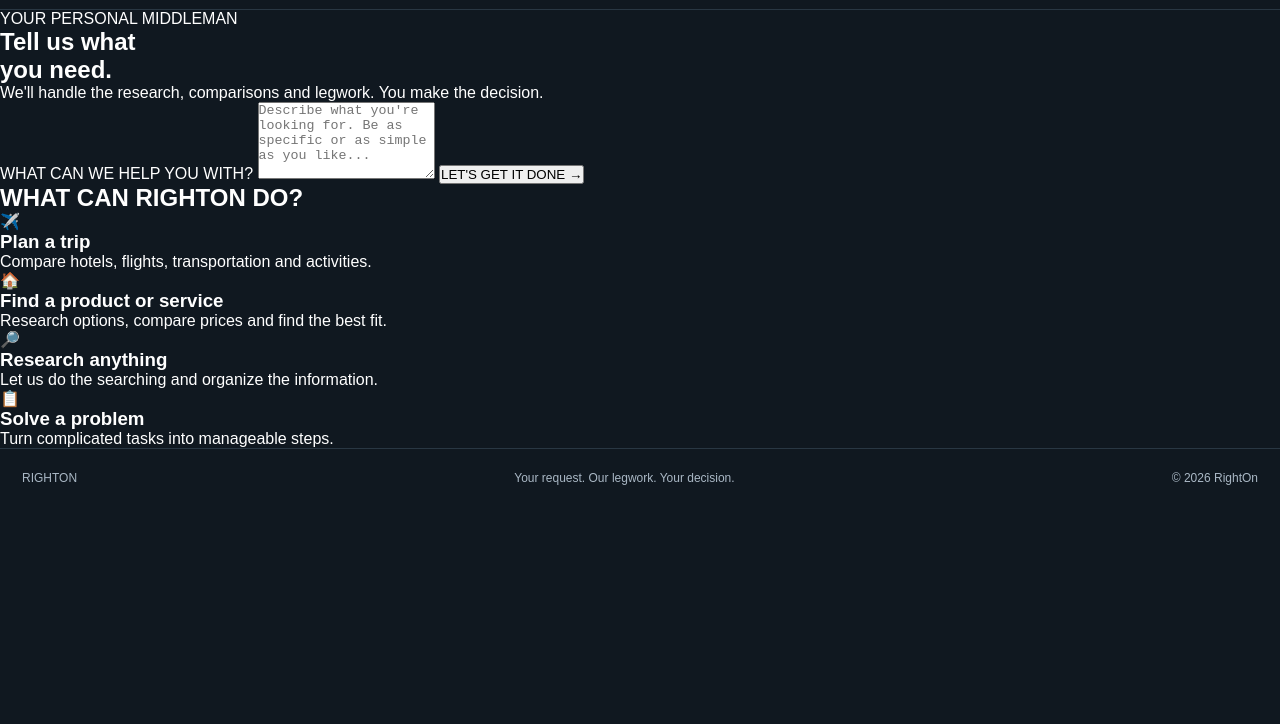
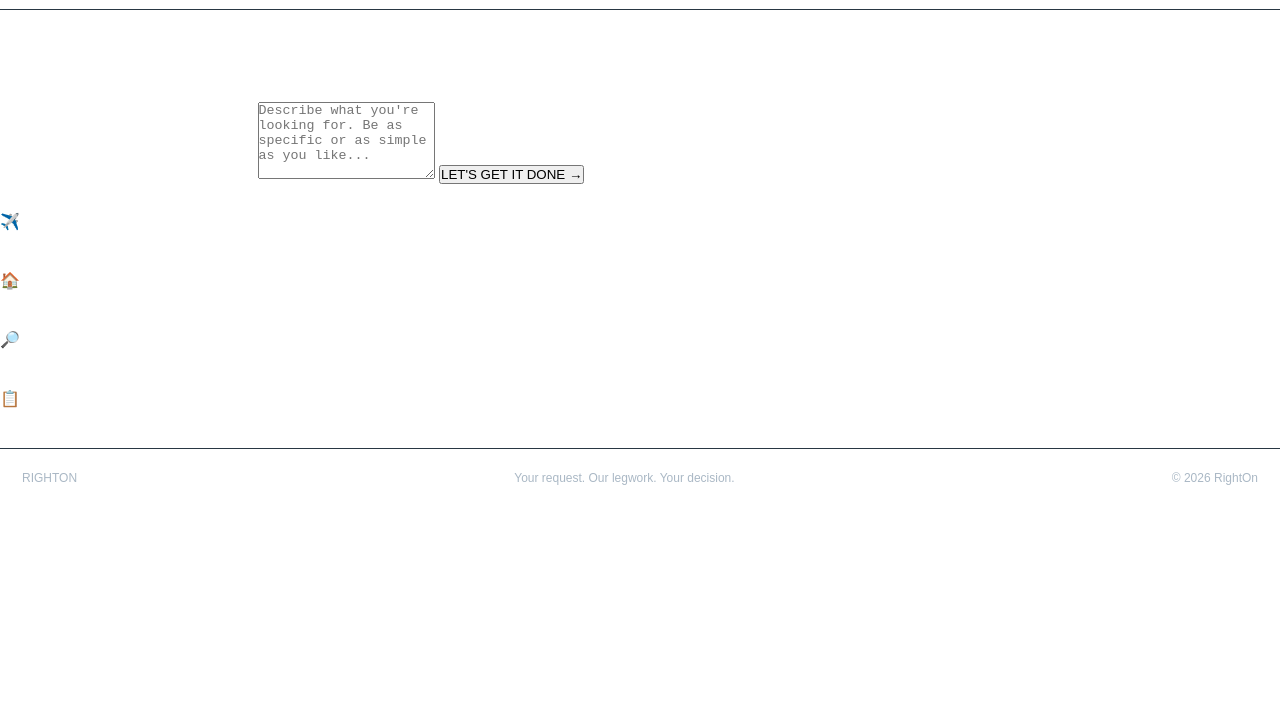
Before and after one commit to iamwrightjeffreyglenn121974/righton, a plain HTML site: page index.html in a window 1280 px wide. Shown: the part 76-800 px from the top of the page. Drawn offline with Linux system fonts and the light colour scheme.

Commit message:
Change background color to white

```diff
--- a/style.css
+++ b/style.css
@@ -1,6 +1,6 @@
 
 :root {
-    --background: #101820;
+    --background: #ffffff;
     --surface: #192632;
     --blue: #19A7E0;
     --pink: #FF3D9A;
```
